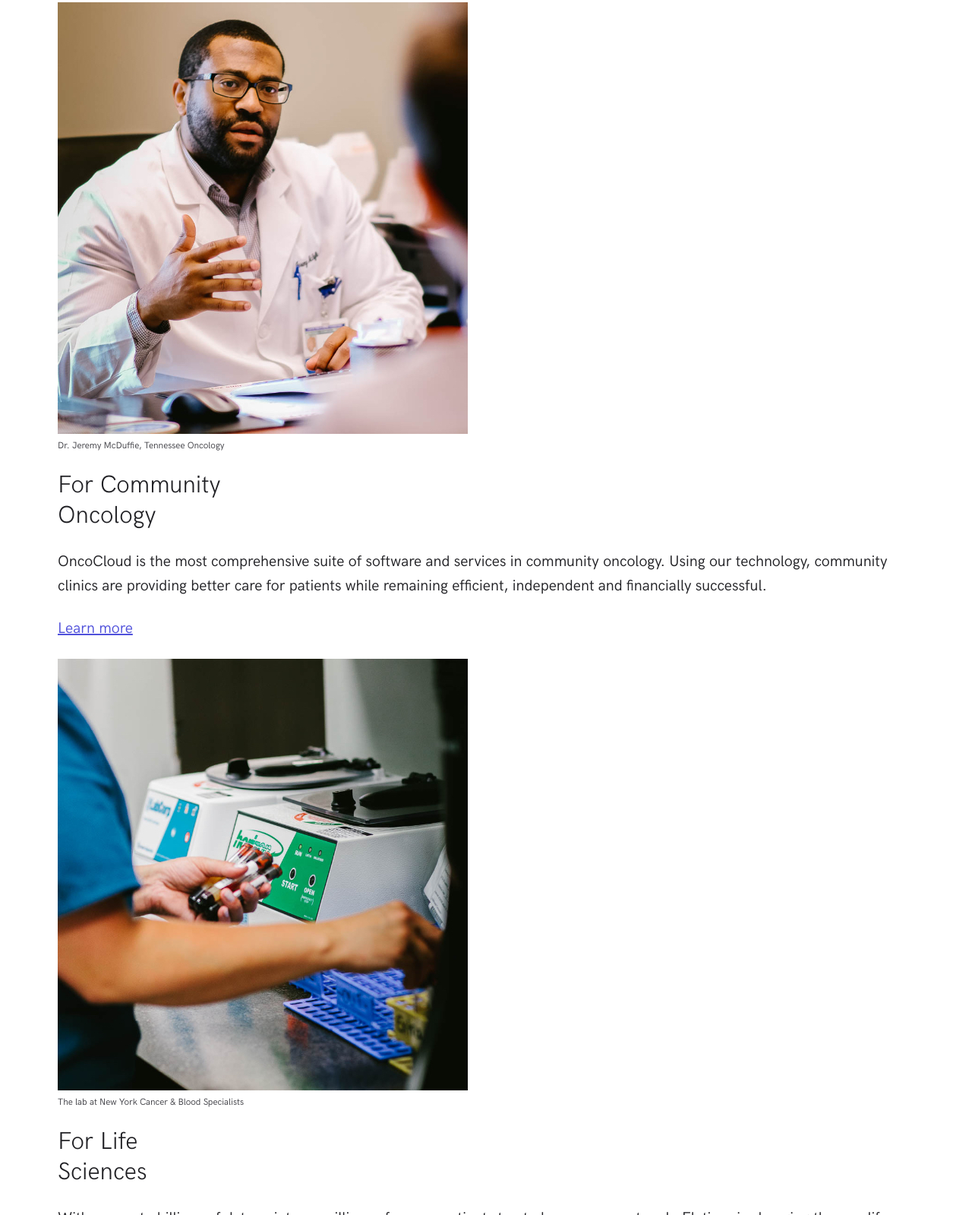
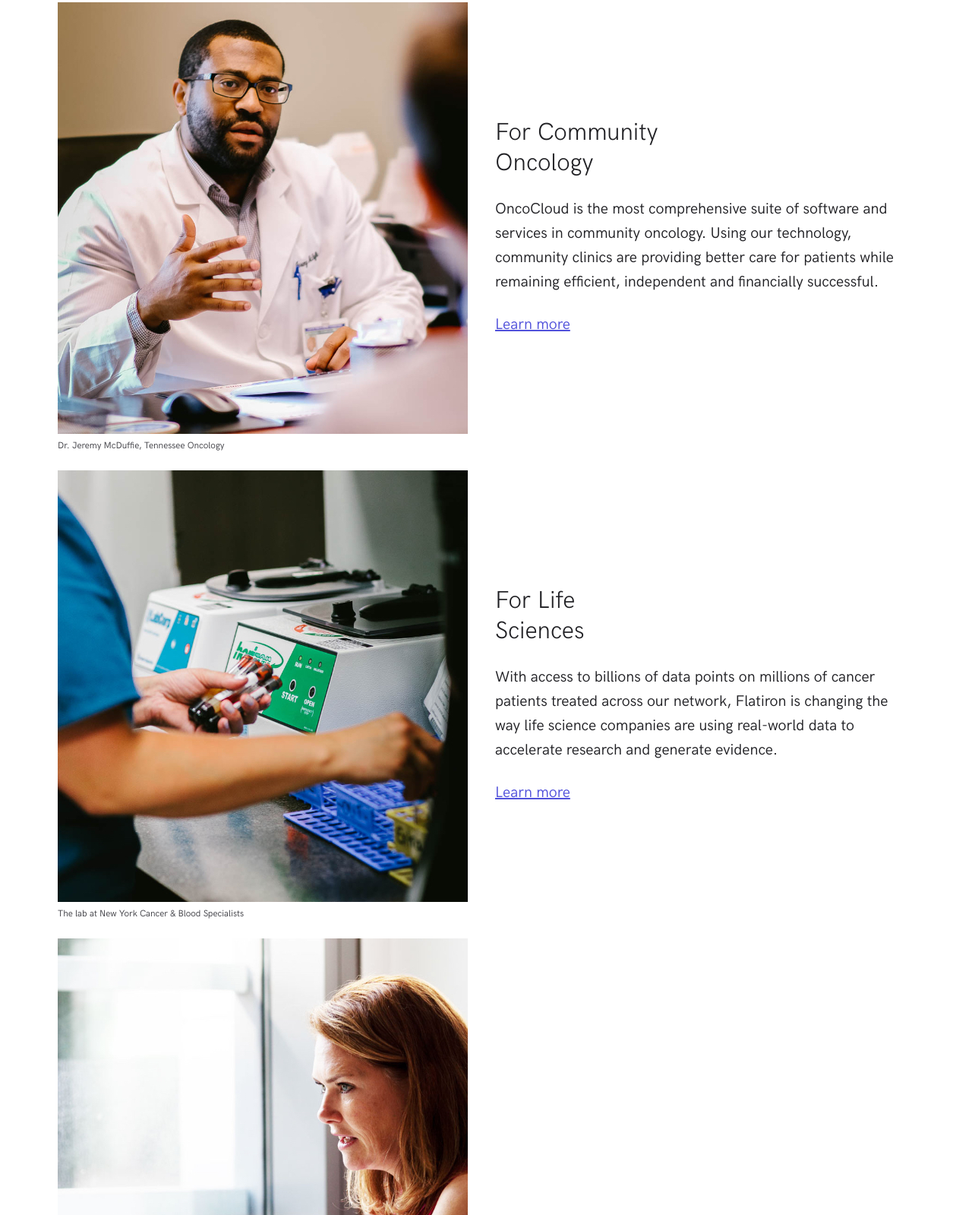
Before and after one commit to mct-ui/responsive-design-part-2-BostoenToby, a plain HTML site: page index.html in a window 1280 px wide. Shown: the part 1141-2740 px from the top of the page at 76% size. Drawn offline with Linux system fonts and the light colour scheme; files whose address does not match are found by name.

Commit message:
Changed section 2 layout

```diff
--- a/css/screen.css
+++ b/css/screen.css
@@ -198,6 +198,10 @@ a:focus {
     position: relative;
     padding: 24px 24px 0;
     display: flow-root;
+}
+
+.o-row--neutral-x-light {
+    background-color: #f7f7f7;
 }
 
 /* size modifiers */
--- a/index.html
+++ b/index.html
@@ -60,7 +60,7 @@
                 </div>
             </div>
         </header>
-        <section class="o-row o-row--lg u-pt-clear">
+        <section class="o-row o-row--neutral-x-light o-row--lg u-pt-clear">
             <div class="o-container">
                 <div class="o-section o-section--lg">
                     <figure>
@@ -93,6 +93,9 @@
         <section class="o-row o-row--lg">
             <div class="o-container">
                 <article>
+                    <div class="o-section o-section--lg">
+                        <div class="o-layout o-layout--gutter o-layout--align-center">
+                            <div class="o-layout__item u-1-of-2-bp3">
                                 <figure>
                                     <picture>
                                         <source srcset="img/jpg/img-1.jpg" media="(min-width: 992px)">
@@ -101,6 +104,8 @@
                                     </picture>
                                     <figcaption>Dr. Jeremy McDuffie, Tennessee Oncology</figcaption>
                                 </figure>
+                            </div>
+                            <div class="o-layout__item u-1-of-2-bp3">
                                 <header>
                                     <h2>
                                         For Community <br>
@@ -113,8 +118,14 @@
                                 <p>
                                     <a href="#!">Learn more</a>
                                 </p>
+                            </div>
+                        </div>
+                    </div>
                 </article>
                 <article>
+                    <div class="o-section o-section--lg">
+                        <div class="o-layout o-layout--gutter o-layout--align-center">
+                            <div class="o-layout__item u-1-of-2-bp3">
                                 <figure>
                                     <picture>
                                         <source srcset="img/jpg/img-2.jpg" media="(min-width: 992px)">
@@ -123,6 +134,8 @@
                                     </picture>
                                     <figcaption>The lab at New York Cancer & Blood Specialists</figcaption>
                                 </figure>
+                            </div>
+                            <div class="o-layout__item u-1-of-2-bp3">
                                 <header>
                                     <h2>
                                         For Life <br>
@@ -135,6 +148,9 @@
                                 <p>
                                     <a href="#!">Learn more</a>
                                 </p>
+                            </div>
+                        </div>
+                    </div>
                 </article>
                 <article>
                     <figure>
```
Lines whose indentation alone changed are shown as unchanged.
